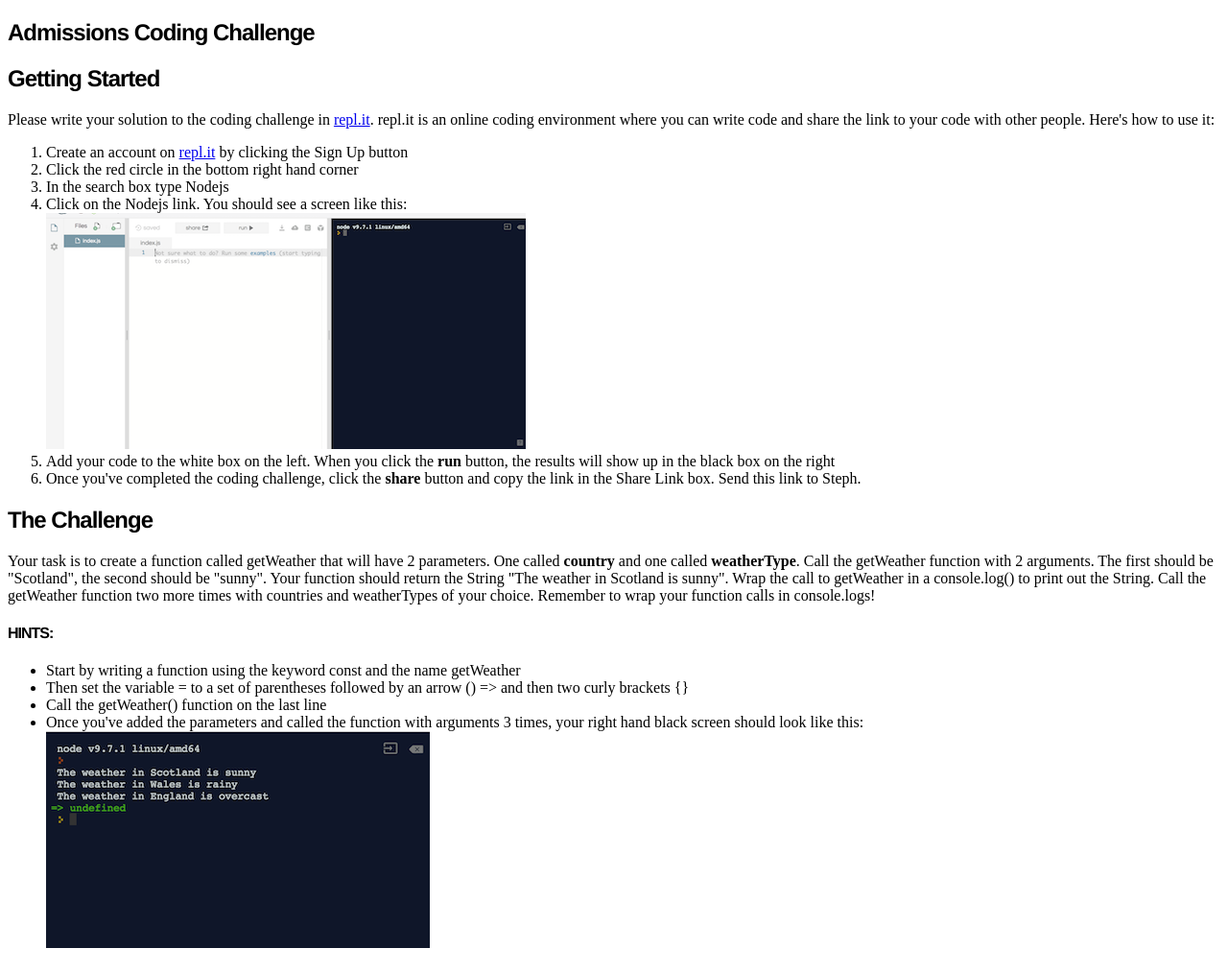
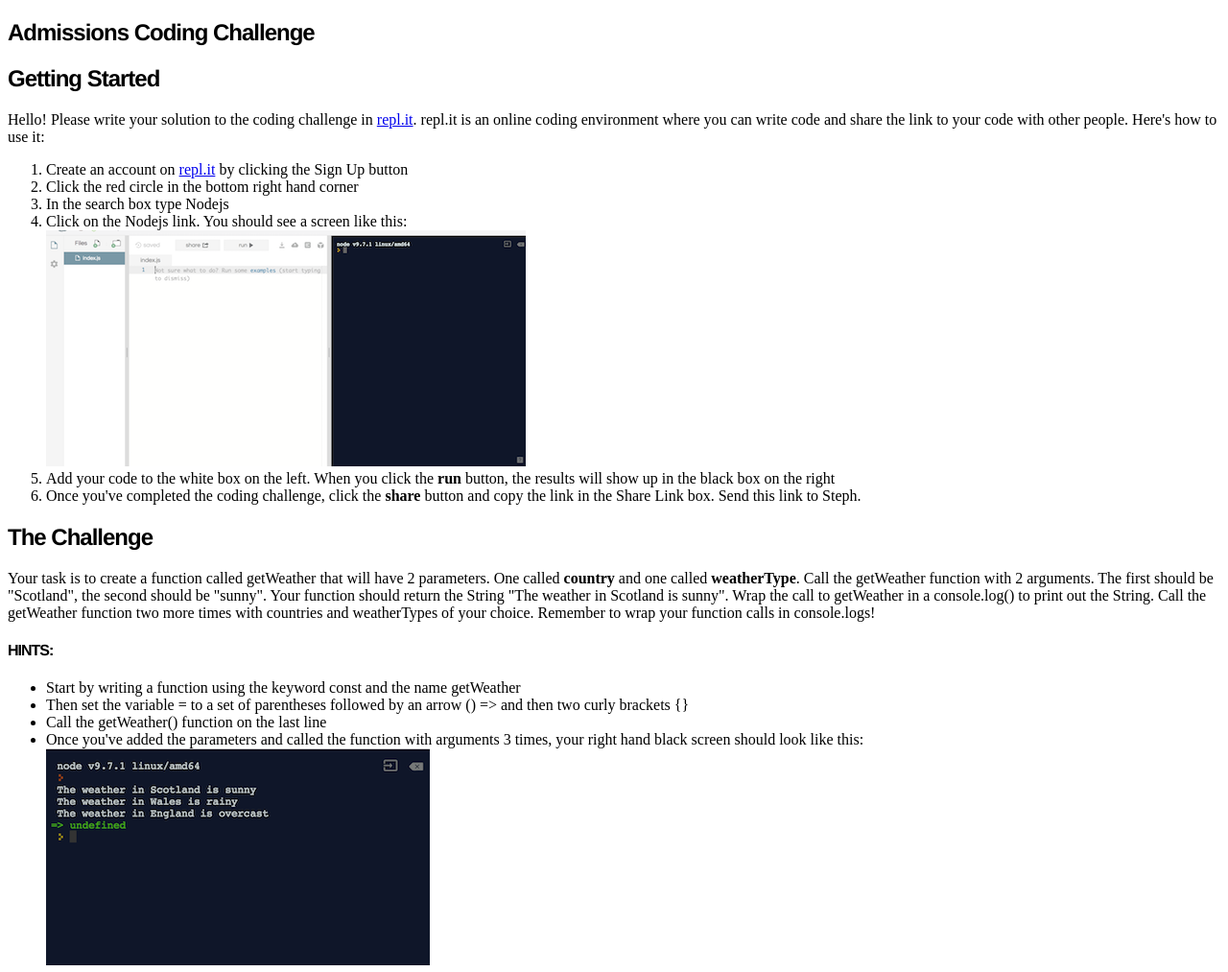
Before and after one commit to keithdhd/admissions_prep, a plain HTML site: page coding-challenge.html in a window 1280 px wide. Shown: the whole page at 96% size. Drawn offline with Linux system fonts and the light colour scheme.

Commit message:
steph test

```diff
--- a/coding-challenge.html
+++ b/coding-challenge.html
@@ -12,7 +12,7 @@
 
       <h2>Getting Started</h2>
       <p>
-        Please write your solution to the coding challenge in <a href="https://repl.it" target="_blank">repl.it</a>.
+        Hello! Please write your solution to the coding challenge in <a href="https://repl.it" target="_blank">repl.it</a>.
         repl.it is an online coding environment where you can write code and share the link to your code with other people. Here's how to use it:
 
         <ol>
```
